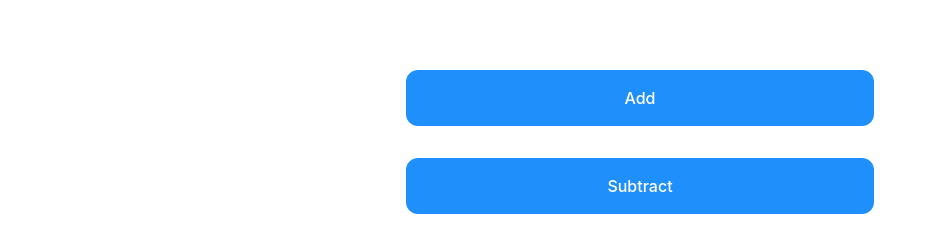
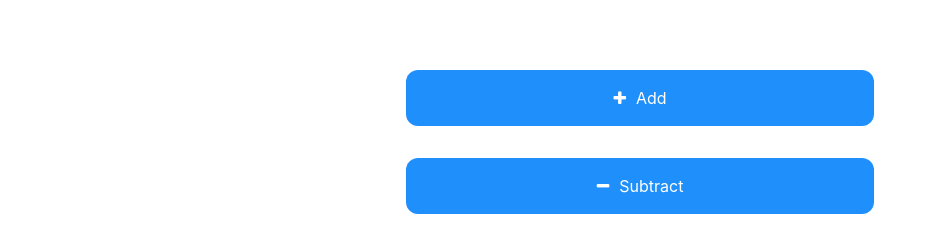
Before and after one commit to kxvn-lx/Spendt, a Next.js app: page / in a window 1280 px wide. Shown: the part 490-742 px from the top of the page, without its empty margins (0-937 px from the left). Built offline with nearby package versions, Linux system fonts and the light colour scheme.

Commit message:
Added icon on buttons

```diff
--- a/package.json
+++ b/package.json
@@ -9,6 +9,7 @@
     "export": "npm run build && next export"
   },
   "dependencies": {
+    "font-awesome": "^4.7.0",
     "next": "9.3.5",
     "react": "16.13.1",
     "react-dom": "16.13.1"
--- a/pages/_app.js
+++ b/pages/_app.js
@@ -1,4 +1,5 @@
 import '../styles/shared.css'
+import 'font-awesome/css/font-awesome.min.css'
 
 export default function MyApp({ Component, pageProps }) {
   return <Component {...pageProps} />
--- a/pages/about.js
+++ b/pages/about.js
@@ -14,7 +14,7 @@ const About = () => (
         </p>
 
         <p>
-            This proejct uses the basic react framework, and persist storage.
+            This project uses the basic react framework, and persist storage.
         </p>
     </Layout>
 )
--- a/pages/index.js
+++ b/pages/index.js
@@ -63,8 +63,14 @@ export default class Home extends Component {
                 <Hero amount={this.state.amount} onResetHandler={this.resetAmount} />
 
                 <div className="button-wrapper">
-                    <button type="button" onClick={this.addButtonTapped}>Add</button>
-                    <button type="button" onClick={this.subtractButtonTapped}>Subtract</button>
+                    <button type="button" onClick={this.addButtonTapped}>
+                        <i className="fa fa-plus"></i>
+                        <span>Add</span>
+                    </button>
+                    <button type="button" onClick={this.subtractButtonTapped}>
+                        <i className="fa fa-minus"></i>
+                        <span>Subtract</span>
+                    </button>
                 </div>
 
                 <style jsx>{`
@@ -82,6 +88,10 @@ export default class Home extends Component {
                         height: 7vh;
                         margin: 1em;
                     }
+
+                    button > * {
+                        margin: 0 5px;
+                    }
                 `}</style>
             </Layout>
         )
--- a/styles/shared.css
+++ b/styles/shared.css
@@ -82,7 +82,6 @@ select {
 
 /* Customisation */
 button {
-    font-weight: 500;
     background: #1f8ffb;
     border: none;
     border-radius: 12px;
```
Also changed, not shown: 1 other file (tests, documents, lock files or other folders).
